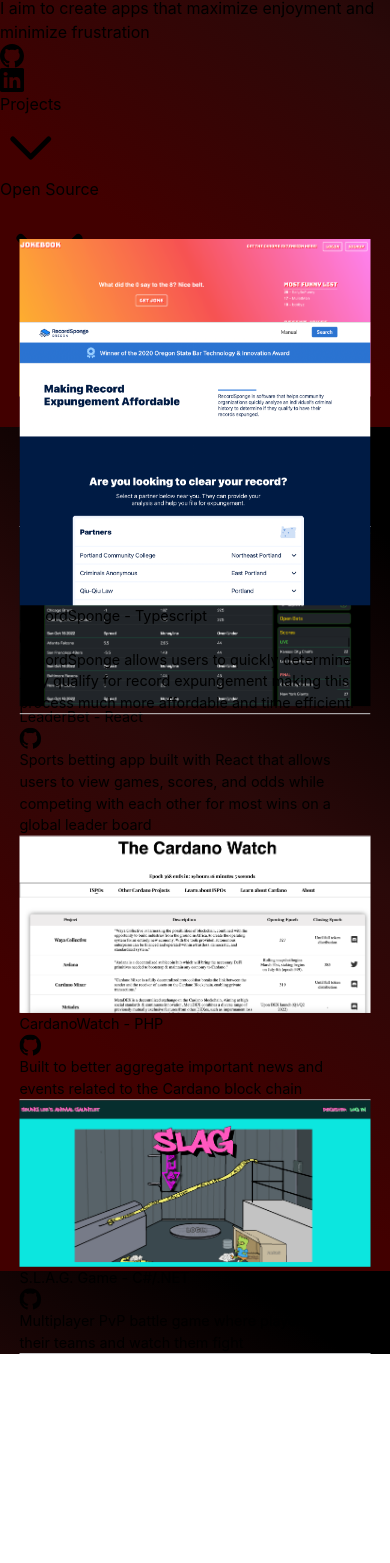
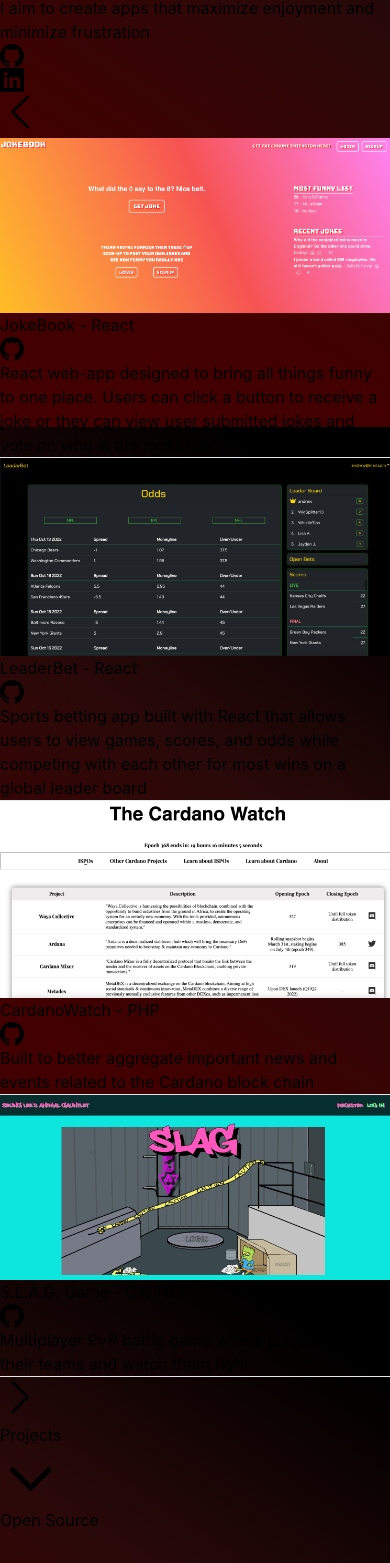
Before and after one commit to Matth5050/portfolio-v2, a React (Create React App) app: page / in a window 390 px wide. Shown: the part 417-1980 px from the top of the page. Before the commit the page ends 1771 px from the top, so only its background shows below. Built offline with nearby package versions, Linux system fonts and the light colour scheme; what @material-tailwind/react, tw-elements would draw is missing.

Commit message:
new code for larger screens

```diff
--- a/src/App.js
+++ b/src/App.js
@@ -1,13 +1,19 @@
 import Header from "./components/Header";
 import Home from "./components/Home";
 import Accordian from "./components/Accordian";
+import Turnstile from "./components/Turnstile";
 
 function App() {
   return (
     <div className="App mx-5">
       <Header />
       <Home />
-      <Accordian />
+      <div className="hidden md:block">
+        <Turnstile />
+      </div>
+      <div className="md:hidden">
+        <Accordian />
+      </div>
     </div>
   );
 }
--- a/src/components/OpenSource.js
+++ b/src/components/OpenSource.js
@@ -8,7 +8,7 @@
       alt: "RecordSponge Screen Shot",
       webLink: "https://recordsponge.com/",
       repoLink: "https://github.com/codeforpdx/recordexpungPDX",
-      stack: "Typescript",
+      stack: "React.tsx",
       title: "RecordSponge",
       description:
         "RecordSponge allows users to quickly determine if they qualify for record expungement making this process much more affordable and time efficient.",
--- /dev/null
+++ b/src/components/Turnstile.js
@@ -0,0 +1,44 @@
+import React from "react";
+import Projects from "./Projects";
+
+export default function Turnstile() {
+  return (
+    <>
+      <div className="turnstile mt-10 flex">
+        <button className="left">
+          <svg
+            xmlns="http://www.w3.org/2000/svg"
+            width="40"
+            height="40"
+            fill="currentColor"
+            className="bi bi-chevron-left fill-white hover:fill-blue-500"
+            viewBox="0 0 16 16"
+          >
+            <path
+              fill-rule="evenodd"
+              d="M11.354 1.646a.5.5 0 0 1 0 .708L5.707 8l5.647 5.646a.5.5 0 0 1-.708.708l-6-6a.5.5 0 0 1 0-.708l6-6a.5.5 0 0 1 .708 0z"
+            />
+          </svg>
+        </button>
+        <div className="flex justify-center">
+          <Projects />
+        </div>
+        <button className="right">
+          <svg
+            xmlns="http://www.w3.org/2000/svg"
+            width="40"
+            height="40"
+            fill="currentColor"
+            className="bi bi-chevron-right fill-white hover:fill-blue-500"
+            viewBox="0 0 16 16"
+          >
+            <path
+              fill-rule="evenodd"
+              d="M4.646 1.646a.5.5 0 0 1 .708 0l6 6a.5.5 0 0 1 0 .708l-6 6a.5.5 0 0 1-.708-.708L10.293 8 4.646 2.354a.5.5 0 0 1 0-.708z"
+            />
+          </svg>
+        </button>
+      </div>
+    </>
+  );
+}
```
